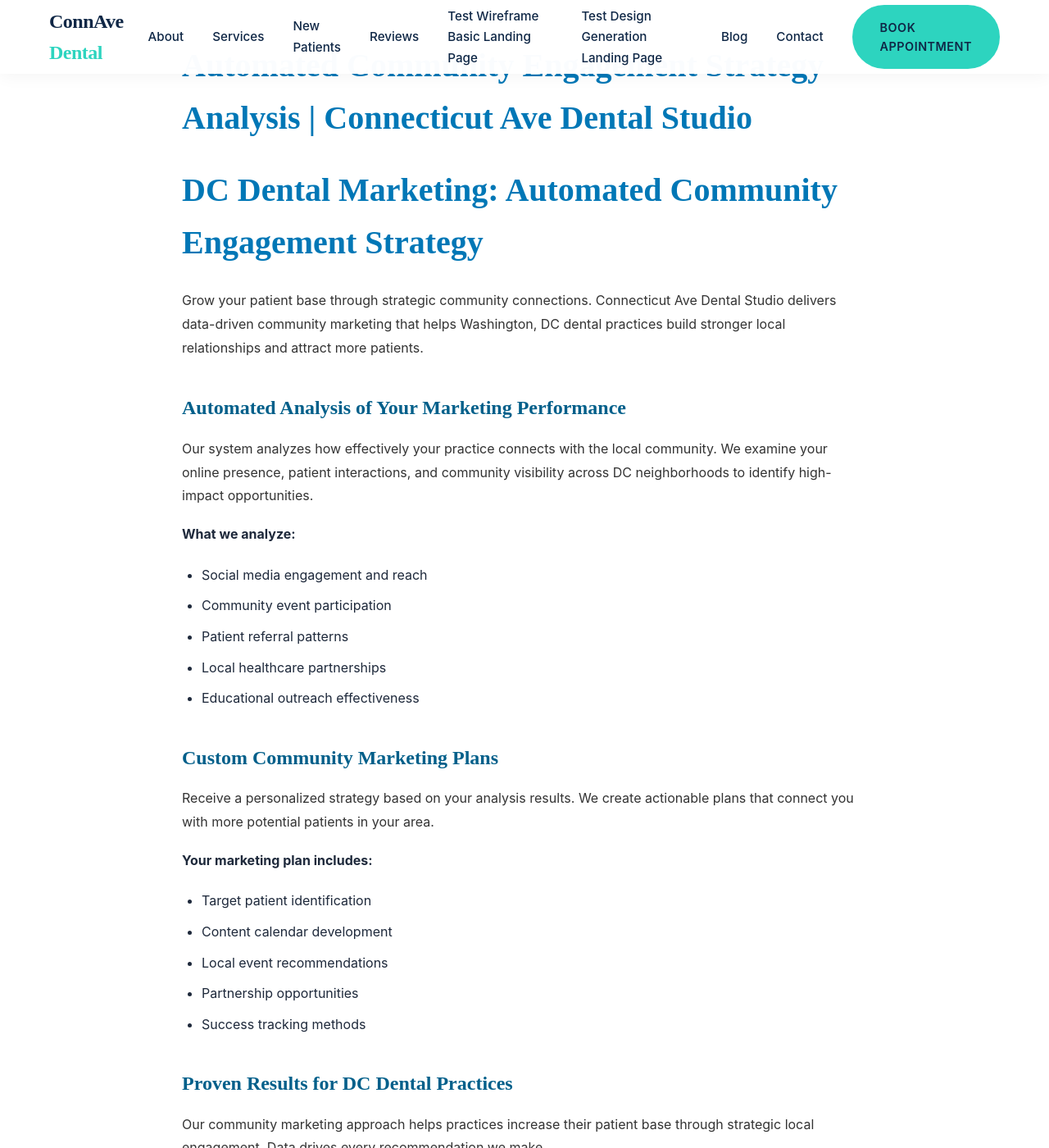
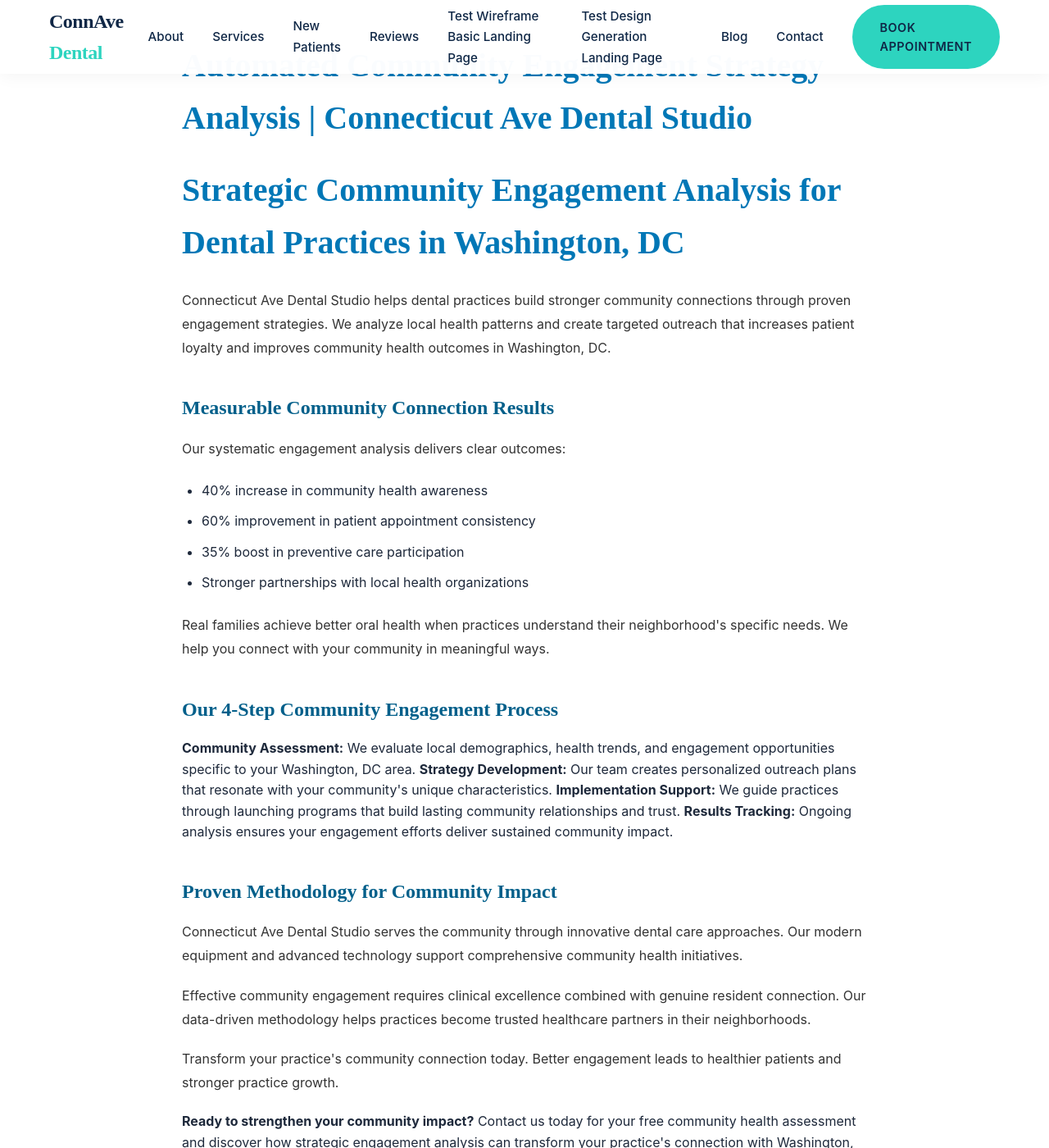
Before and after one commit to asquitt/asquitt.github.io, a Jekyll site: the page test-community-engagement---basic.html, which Jekyll copies as it is, in a window 1280 px wide and 1400 px high. Shown: the whole window at 82% size. Built offline with Jekyll 4.4.1, drawn with Linux system fonts in a browser that asks for light colours; some of the changed text lies outside the part shown.

Commit message:
Add Automated Community Engagement Strategy Analysis | Connecticut Ave Dental Studio page

```diff
--- a/test-community-engagement---basic.html
+++ b/test-community-engagement---basic.html
@@ -3,7 +3,7 @@
 <head>
     <meta charset="UTF-8">
     <meta name="viewport" content="width=device-width, initial-scale=1.0">
-    <meta name="description" content="Get automated community engagement strategy analysis for your dental practice. Advanced AI technology evaluates and optimizes your Washington, DC outreach efforts.">
+    <meta name="description" content="Connecticut Ave Dental Studio uses advanced AI technology to analyze community engagement strategies for premium dental care in Washington, DC.">
     <title>Automated Community Engagement Strategy Analysis | Connecticut Ave Dental Studio</title>
     <style>
 
@@ -299,39 +299,27 @@
 
     <main class="page-content">
         <h1>Automated Community Engagement Strategy Analysis | Connecticut Ave Dental Studio</h1>
-        <h1>DC Dental Marketing: Automated Community Engagement Strategy</h1>
-<p>Grow your patient base through strategic community connections. Connecticut Ave Dental Studio delivers data-driven community marketing that helps Washington, DC dental practices build stronger local relationships and attract more patients.</p>
-<h2>Automated Analysis of Your Marketing Performance</h2>
-<p>Our system analyzes how effectively your practice connects with the local community. We examine your online presence, patient interactions, and community visibility across DC neighborhoods to identify high-impact opportunities.</p>
-<strong>What we analyze:</strong>
+        <h1>Strategic Community Engagement Analysis for Dental Practices in Washington, DC</h1>
+<p>Connecticut Ave Dental Studio helps dental practices build stronger community connections through proven engagement strategies. We analyze local health patterns and create targeted outreach that increases patient loyalty and improves community health outcomes in Washington, DC.</p>
+<h2>Measurable Community Connection Results</h2>
+<p>Our systematic engagement analysis delivers clear outcomes:
 <ul>
-<li>Social media engagement and reach</li>
-<li>Community event participation</li>
-<li>Patient referral patterns</li>
-<li>Local healthcare partnerships</li>
-<li>Educational outreach effectiveness</li>
-</ul>
-<h2>Custom Community Marketing Plans</h2>
-<p>Receive a personalized strategy based on your analysis results. We create actionable plans that connect you with more potential patients in your area.</p>
-<strong>Your marketing plan includes:</strong>
-<ul>
-<li>Target patient identification</li>
-<li>Content calendar development</li>
-<li>Local event recommendations</li>
-<li>Partnership opportunities</li>
-<li>Success tracking methods</li>
-</ul>
-<h2>Proven Results for DC Dental Practices</h2>
-<p>Our community marketing approach helps practices increase their patient base through strategic local engagement. Data drives every recommendation we make.</p>
-<strong>Expected outcomes:</strong>
-<ul>
-<li>40% boost in community visibility</li>
-<li>Increased patient referrals</li>
-<li>Better marketing ROI</li>
-<li>Stronger local brand recognition</li>
-</ul>
-<p>Transform how your practice connects with Washington, DC residents. Our automated analysis delivers actionable insights that can grow your practice for years.</p>
-<strong>Ready to expand your patient base?</strong> Contact us today for your free community marketing analysis and discover how strategic engagement accelerates practice growth.
+<li>40% increase in community health awareness</li>
+<li>60% improvement in patient appointment consistency</li>
+<li>35% boost in preventive care participation</li>
+<li>Stronger partnerships with local health organizations</li>
+</ul></p>
+<p>Real families achieve better oral health when practices understand their neighborhood's specific needs. We help you connect with your community in meaningful ways.</p>
+<h2>Our 4-Step Community Engagement Process</h2>
+<strong>Community Assessment:</strong> We evaluate local demographics, health trends, and engagement opportunities specific to your Washington, DC area.
+<strong>Strategy Development:</strong> Our team creates personalized outreach plans that resonate with your community's unique characteristics.
+<strong>Implementation Support:</strong> We guide practices through launching programs that build lasting community relationships and trust.
+<strong>Results Tracking:</strong> Ongoing analysis ensures your engagement efforts deliver sustained community impact.
+<h2>Proven Methodology for Community Impact</h2>
+<p>Connecticut Ave Dental Studio serves the community through innovative dental care approaches. Our modern equipment and advanced technology support comprehensive community health initiatives.</p>
+<p>Effective community engagement requires clinical excellence combined with genuine resident connection. Our data-driven methodology helps practices become trusted healthcare partners in their neighborhoods.</p>
+<p>Transform your practice's community connection today. Better engagement leads to healthier patients and stronger practice growth.</p>
+<strong>Ready to strengthen your community impact?</strong> Contact us today for your free community health assessment and discover how strategic engagement analysis can transform your practice's connection with Washington, DC residents.
     </main>
     <footer>
 <div class="container">
```
